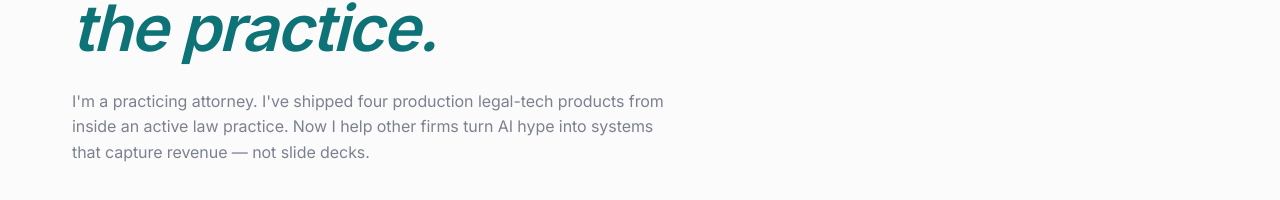
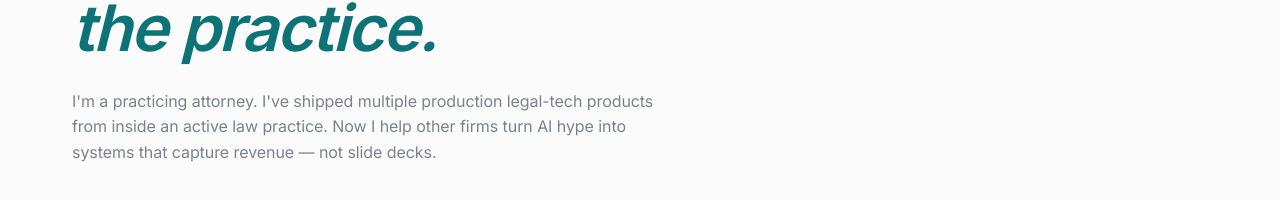
Before and after one commit to ILG-Workspace/lexarum.com, a website: page index.html in a window 1280 px wide. Shown: the part 306-506 px from the top of the page. Drawn offline with Linux system fonts and the light colour scheme.

Commit message:
Replace 'four' with 'multiple' in hero subhead

```diff
--- a/index.html
+++ b/index.html
@@ -427,7 +427,7 @@ section { scroll-margin-top: 80px; }
   <div class="container">
     <h1>AI &amp; workflow systems for law firms — <em>built from inside the practice.</em></h1>
     <p class="hero-sub">
-      I'm a practicing attorney. I've shipped four production legal-tech products from inside an active law practice. Now I help other firms turn AI hype into systems that capture revenue — not slide decks.
+      I'm a practicing attorney. I've shipped multiple production legal-tech products from inside an active law practice. Now I help other firms turn AI hype into systems that capture revenue — not slide decks.
     </p>
     <div class="hero-ctas">
       <a href="#contact" class="btn-primary">Book a 30-minute call <span class="btn-arrow">→</span></a>
```
